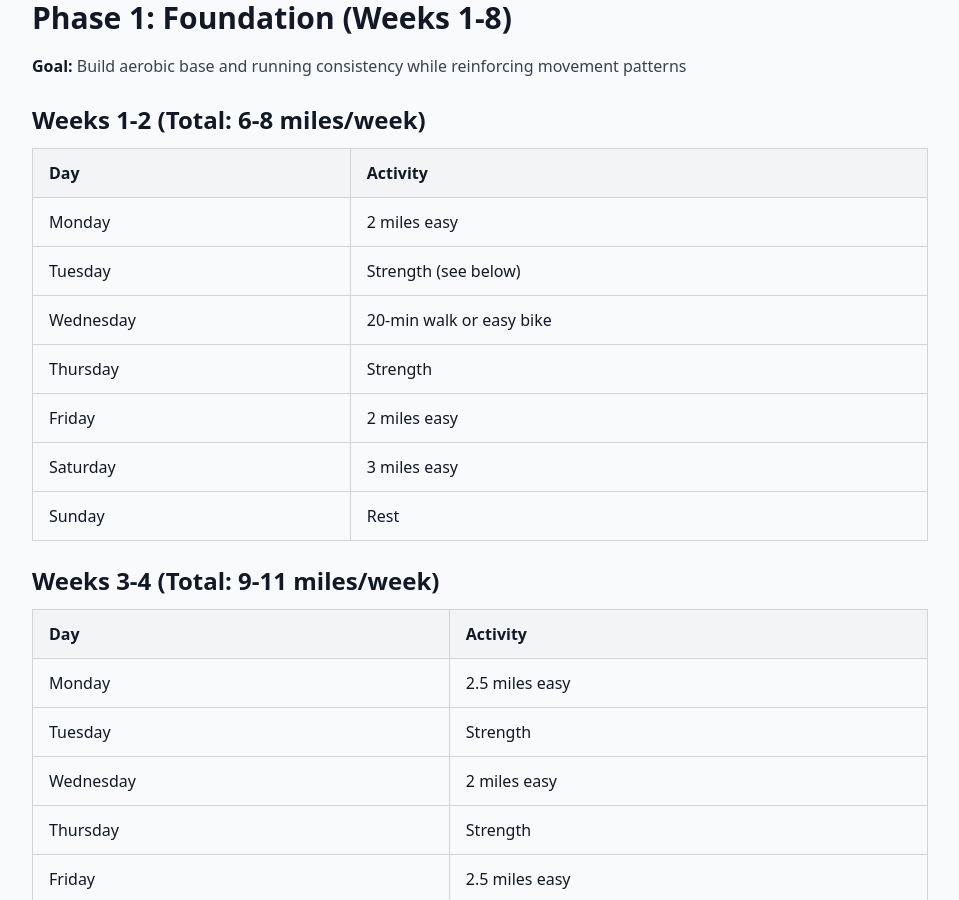
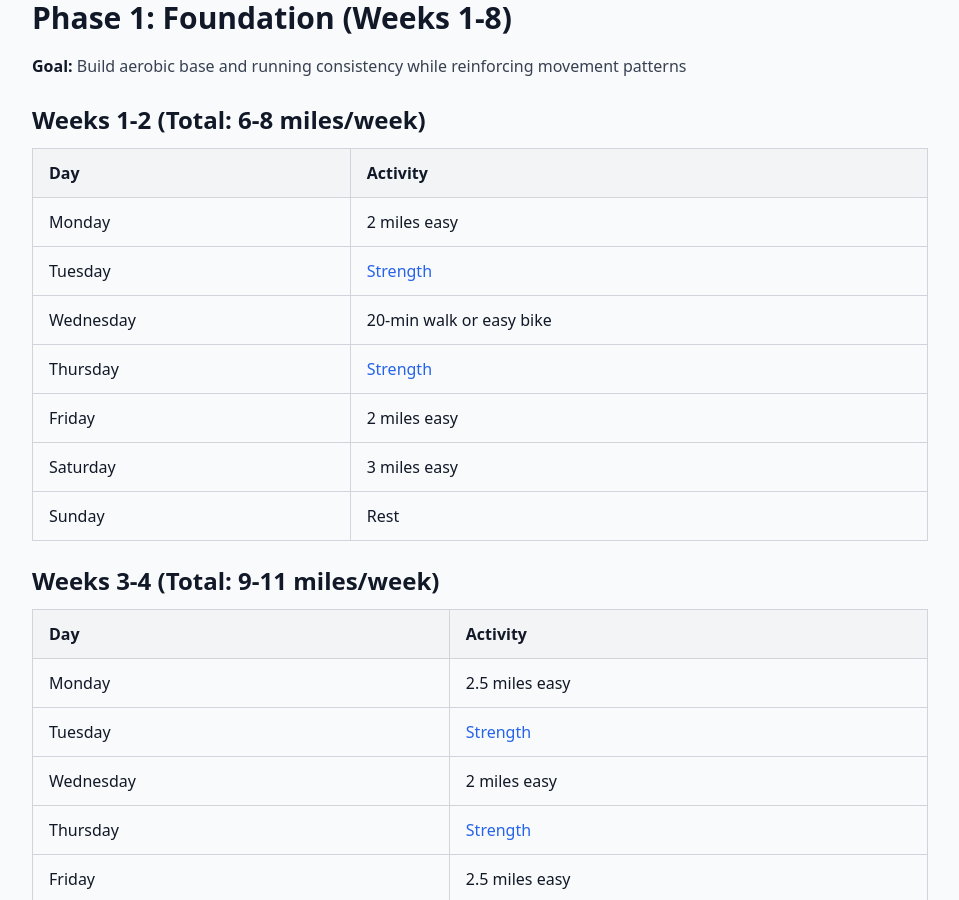
Before and after one commit to jonatr35/ai-responses, a Jekyll site: the page built from _responses/running-training-plan.md, in a window 1280 px wide and 900 px high, scrolled down 980 px. Shown: the whole window, without its empty margins (160-1119 px from the left). Built offline with Jekyll 4.4.1, drawn with Linux system fonts in a browser that asks for light colours; nearby versions of some CDN libraries; part of the change alters nothing that is shown.

Commit message:
links to workouts

```diff
--- a/_responses/running-training-plan.md
+++ b/_responses/running-training-plan.md
@@ -18,9 +18,9 @@ excerpt: "A comprehensive 6-month training plan to progressively build from 3 mi
 | Day       | Activity          |
 |-----------|-------------------|
 | Monday    | Easy Run          |
-| Tuesday   | Strength Training (Lower Body Focus) |
+| Tuesday   | [Strength Training (Lower Body Focus)](#tuesday---running-specific-lower-body-45-min) |
 | Wednesday | Easy Run or Cross-Training |
-| Thursday  | Strength Training (Full Body/Upper Focus) |
+| Thursday  | [Strength Training (Full Body/Upper Focus)](#thursday---full-bodyupper-focus-40-min) |
 | Friday    | Easy Run |
 | Saturday  | Long Run |
 | Sunday    | Complete Rest |
@@ -36,9 +36,9 @@ excerpt: "A comprehensive 6-month training plan to progressively build from 3 mi
 | Day       | Activity |
 |-----------|----------|
 | Monday    | 2 miles easy |
-| Tuesday   | Strength (see below) |
+| Tuesday   | [Strength](#tuesday---running-specific-lower-body-45-min) |
 | Wednesday | 20-min walk or easy bike |
-| Thursday  | Strength |
+| Thursday  | [Strength](#thursday---full-bodyupper-focus-40-min) |
 | Friday    | 2 miles easy |
 | Saturday  | 3 miles easy |
 | Sunday    | Rest |
@@ -48,9 +48,9 @@ excerpt: "A comprehensive 6-month training plan to progressively build from 3 mi
 | Day       | Activity          |
 |-----------|-------------------|
 | Monday    | 2.5 miles easy    |
-| Tuesday   | Strength          |
+| Tuesday   | [Strength](#tuesday---running-specific-lower-body-45-min) |
 | Wednesday | 2 miles easy      |
-| Thursday  | Strength          |
+| Thursday  | [Strength](#thursday---full-bodyupper-focus-40-min) |
 | Friday    | 2.5 miles easy    |
 | Saturday  | 4 miles easy      |
 | Sunday    | Rest              |
@@ -60,9 +60,9 @@ excerpt: "A comprehensive 6-month training plan to progressively build from 3 mi
 | Day       | Activity          |
 |-----------|-------------------|
 | Monday    | 3 miles easy      |
-| Tuesday   | Strength          |
+| Tuesday   | [Strength](#tuesday---running-specific-lower-body-45-min) |
 | Wednesday | 2.5 miles easy    |
-| Thursday  | Strength          |
+| Thursday  | [Strength](#thursday---full-bodyupper-focus-40-min) |
 | Friday    | 3 miles easy      |
 | Saturday  | 5 miles easy      |
 | Sunday    | Rest              |
@@ -72,9 +72,9 @@ excerpt: "A comprehensive 6-month training plan to progressively build from 3 mi
 | Day       | Activity          |
 |-----------|-------------------|
 | Monday    | 3.5 miles easy    |
-| Tuesday   | Strength          |
+| Tuesday   | [Strength](#tuesday---running-specific-lower-body-45-min) |
 | Wednesday | 3 miles easy      |
-| Thursday  | Strength          |
+| Thursday  | [Strength](#thursday---full-bodyupper-focus-40-min) |
 | Friday    | 3.5 miles easy    |
 | Saturday  | 6 miles easy      |
 | Sunday    | Rest              |
@@ -90,9 +90,9 @@ excerpt: "A comprehensive 6-month training plan to progressively build from 3 mi
 | Day       | Activity          |
 |-----------|-------------------|
 | Monday    | 3 miles easy      |
-| Tuesday   | Strength          |
+| Tuesday   | [Strength](#tuesday---running-specific-lower-body-45-min) |
 | Wednesday | 2 miles easy      |
-| Thursday  | Strength          |
+| Thursday  | [Strength](#thursday---full-bodyupper-focus-40-min) |
 | Friday    | 3 miles easy      |
 | Saturday  | 4 miles easy      |
 | Sunday    | Rest              |
@@ -102,9 +102,9 @@ excerpt: "A comprehensive 6-month training plan to progressively build from 3 mi
 | Day       | Activity          |
 |-----------|-------------------|
 | Monday    | 4 miles easy      |
-| Tuesday   | Strength          |
+| Tuesday   | [Strength](#tuesday---running-specific-lower-body-45-min) |
 | Wednesday | 3 miles easy      |
-| Thursday  | Strength          |
+| Thursday  | [Strength](#thursday---full-bodyupper-focus-40-min) |
 | Friday    | 4 miles with 4×1min pickups (faster but controlled pace, 2min easy between) |
 | Saturday  | 7 miles easy      |
 | Sunday    | Rest              |
@@ -114,9 +114,9 @@ excerpt: "A comprehensive 6-month training plan to progressively build from 3 mi
 | Day       | Activity          |
 |-----------|-------------------|
 | Monday    | 4 miles easy      |
-| Tuesday   | Strength          |
+| Tuesday   | [Strength](#tuesday---running-specific-lower-body-45-min) |
 | Wednesday | 4 miles easy      |
-| Thursday  | Strength          |
+| Thursday  | [Strength](#thursday---full-bodyupper-focus-40-min) |
 | Friday    | 5 miles with 6×1min pickups |
 | Saturday  | 8 miles easy      |
 | Sunday    | Rest              |
@@ -126,9 +126,9 @@ excerpt: "A comprehensive 6-month training plan to progressively build from 3 mi
 | Day       | Activity          |
 |-----------|-------------------|
 | Monday    | 4 miles easy      |
-| Tuesday   | Strength          |
+| Tuesday   | [Strength](#tuesday---running-specific-lower-body-45-min) |
 | Wednesday | 3 miles easy      |
-| Thursday  | Strength          |
+| Thursday  | [Strength](#thursday---full-bodyupper-focus-40-min) |
 | Friday    | 3 miles easy      |
 | Saturday  | 6 miles easy      |
 | Sunday    | Rest              |
@@ -138,9 +138,9 @@ excerpt: "A comprehensive 6-month training plan to progressively build from 3 mi
 | Day       | Activity          |
 |-----------|-------------------|
 | Monday    | 5 miles easy      |
-| Tuesday   | Strength          |
+| Tuesday   | [Strength](#tuesday---running-specific-lower-body-45-min) |
 | Wednesday | 4 miles easy      |
-| Thursday  | Strength          |
+| Thursday  | [Strength](#thursday---full-bodyupper-focus-40-min) |
 | Friday    | 5 miles with 3×5min at steady pace (comfortably hard, 3min easy between) |
 | Saturday  | 10 miles easy     |
 | Sunday    | Rest              |
@@ -156,9 +156,9 @@ excerpt: "A comprehensive 6-month training plan to progressively build from 3 mi
 | Day       | Activity          |
 |-----------|-------------------|
 | Monday    | 5 miles easy      |
-| Tuesday   | Strength          |
+| Tuesday   | [Strength](#tuesday---running-specific-lower-body-45-min) |
 | Wednesday | 5 miles easy      |
-| Thursday  | Strength          |
+| Thursday  | [Strength](#thursday---full-bodyupper-focus-40-min) |
 | Friday    | 6 miles with 4×5min at steady pace |
 | Saturday  | 10 miles easy     |
 | Sunday    | Rest              |
@@ -168,9 +168,9 @@ excerpt: "A comprehensive 6-month training plan to progressively build from 3 mi
 | Day       | Activity          |
 |-----------|-------------------|
 | Monday    | 4 miles easy      |
-| Tuesday   | Strength          |
+| Tuesday   | [Strength](#tuesday---running-specific-lower-body-45-min) |
 | Wednesday | 4 miles easy      |
-| Thursday  | Strength          |
+| Thursday  | [Strength](#thursday---full-bodyupper-focus-40-min) |
 | Friday    | 4 miles easy      |
 | Saturday  | 8 miles easy      |
 | Sunday    | Rest              |
@@ -180,9 +180,9 @@ excerpt: "A comprehensive 6-month training plan to progressively build from 3 mi
 | Day       | Activity          |
 |-----------|-------------------|
 | Monday    | 5 miles easy      |
-| Tuesday   | Strength          |
+| Tuesday   | [Strength](#tuesday---running-specific-lower-body-45-min) |
 | Wednesday | 6 miles easy      |
-| Thursday  | Strength          |
+| Thursday  | [Strength](#thursday---full-bodyupper-focus-40-min) |
 | Friday    | 6 miles with tempo work (20min at comfortably hard pace) |
 | Saturday  | 11 miles easy     |
 | Sunday    | Rest              |
@@ -192,9 +192,9 @@ excerpt: "A comprehensive 6-month training plan to progressively build from 3 mi
 | Day       | Activity          |
 |-----------|-------------------|
 | Monday    | 5-6 miles easy    |
-| Tuesday   | Strength          |
+| Tuesday   | [Strength](#tuesday---running-specific-lower-body-45-min) |
 | Wednesday | 5-6 miles easy    |
-| Thursday  | Strength          |
+| Thursday  | [Strength](#thursday---full-bodyupper-focus-40-min) |
 | Friday    | 6-7 miles with quality (tempo, intervals, or fartlek) |
 | Saturday  | 10-12 miles easy  |
 | Sunday    | Rest              |
```
